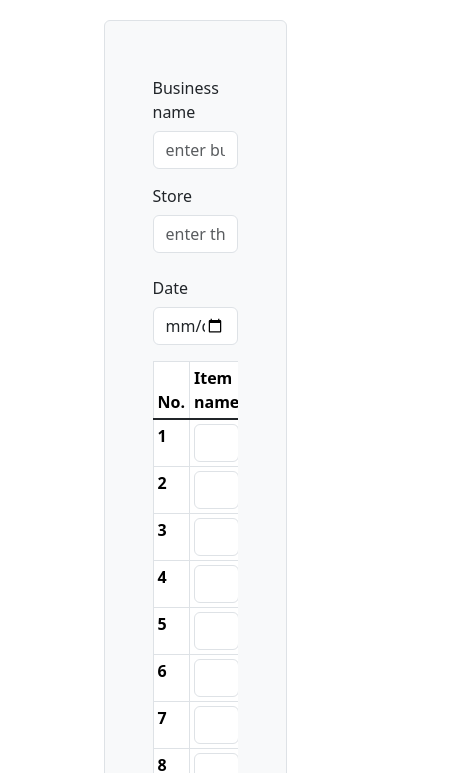
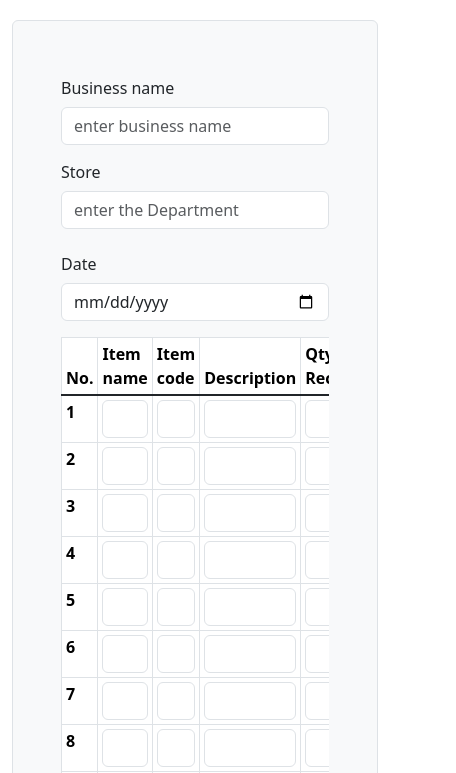
Before and after one commit to Sharitah-Nanteza/stock-registration-form, a plain HTML site: page index.html in a window 390 px wide. Shown: the part 53-826 px from the top of the page, 456 px wide, since content can reach past the window. Drawn offline with nearby package versions, Linux system fonts and the light colour scheme.

Commit message:
added another class in my form, form-box and styled it in the media query(100% width and made it over ride bootstrap)

```diff
--- a/index.html
+++ b/index.html
@@ -18,6 +18,9 @@ flex-direction: row;
     .container{
         flex-direction: column;
     }
+    .form-box{
+      width: 100% !important;
+    }
 }
 </style>
 </head>
@@ -27,7 +30,7 @@ flex-direction: row;
     <h1 class="text-center mb-4">Stock registration form</h1>
     <div class="row justify-content-centre">
       <div class="col">
-        <form class="p-5 border rounded w-50 mx-auto p-4 bg-light pb-3">
+        <form class="p-5 border rounded w-50 mx-auto p-4 bg-light pb-3 form-box">
           <div class="row mb-2">
             <label for="inputEmail3" class="col-sm-2 col-form-label">Business name</label>
             <div class="col-sm-10">
```
